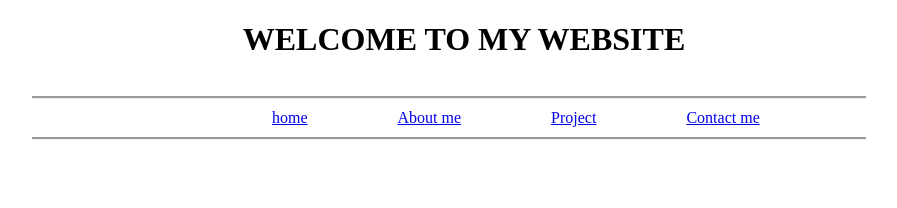
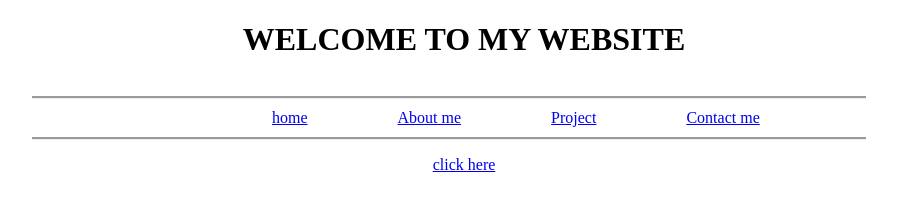
Before and after one commit to claudejesus/advanced-css, a plain HTML site: page project.html in a window 1280 px wide. Shown: the whole page, without its empty margins (176-1073 px from the left). Drawn offline with Linux system fonts and the light colour scheme.

Commit message:
change project page

```diff
--- a/project.html
+++ b/project.html
@@ -19,6 +19,9 @@
             <a href="contact.html"><ol>Contact me</ol></a>
         </ul>
         </div>
+        <div class="content">
+            <a href="https://github.com/claudejesus/advanced-css.git">click here</a>
+        </div>
     </div>
 </body>
 </html>
```
